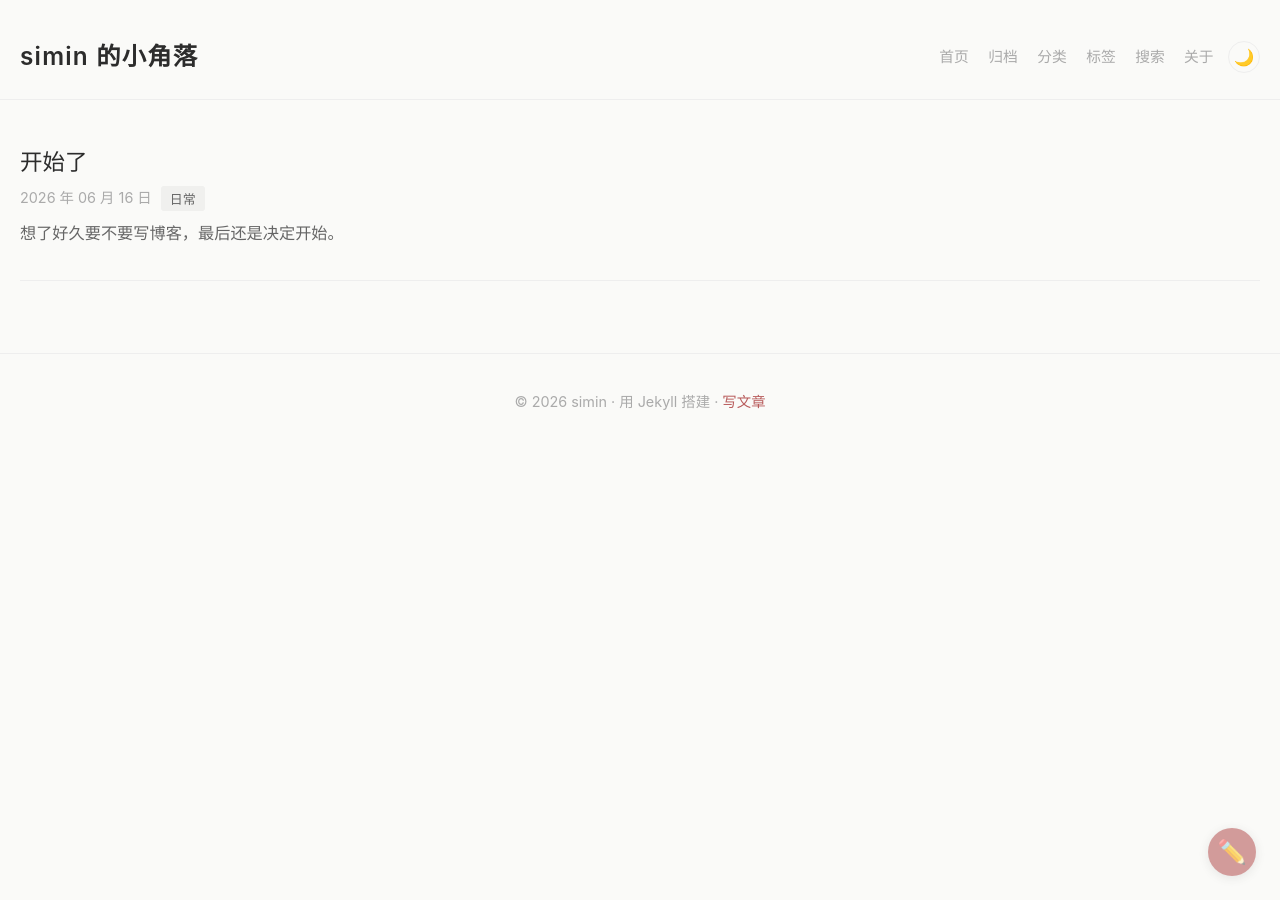
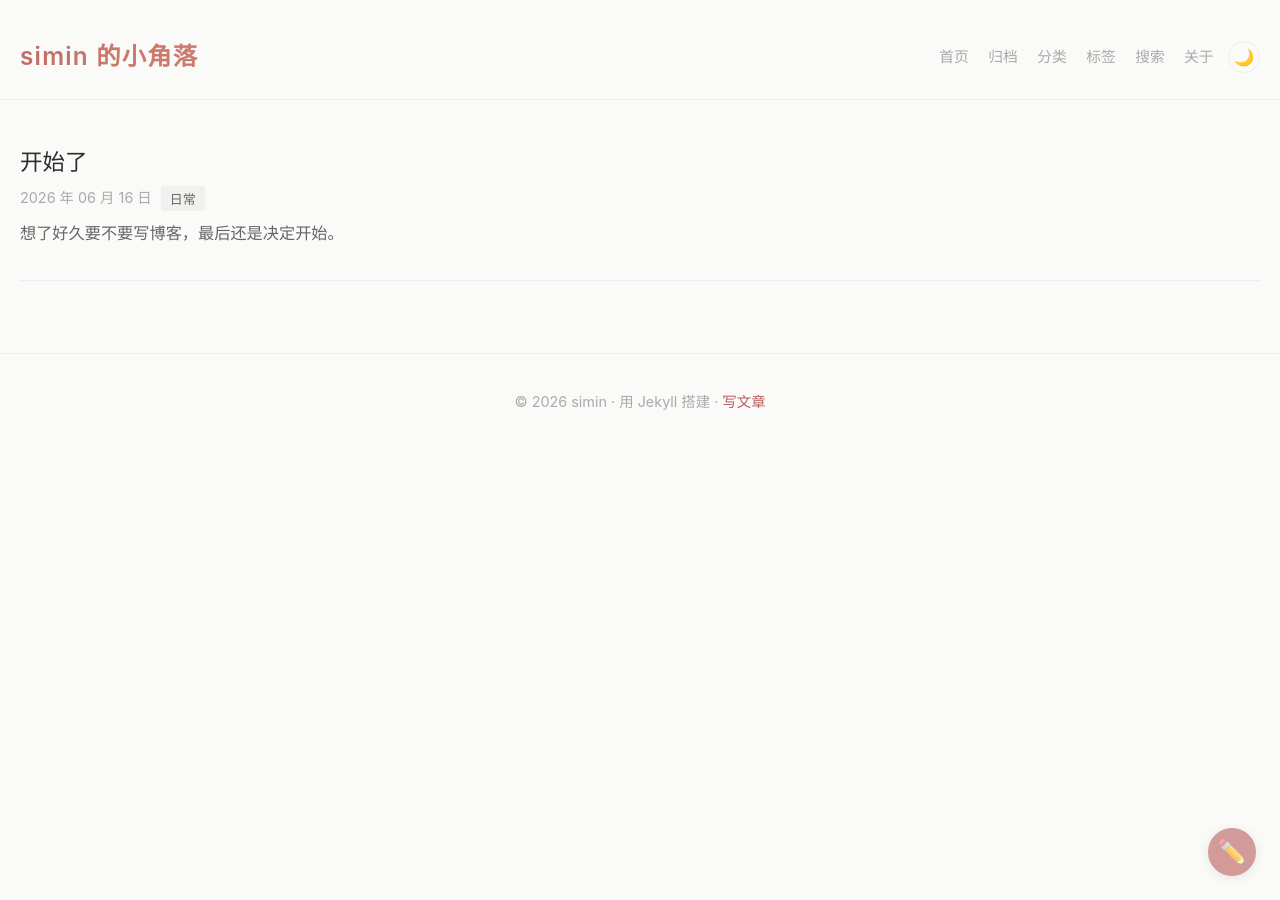
Before and after one commit to siminles/siminles.github.io, a Jekyll site: the page built from index.html, in a window 1280 px wide. Built offline with Jekyll 4.4.1, drawn with Linux system fonts in a browser that asks for light colours.

Commit message:
标题「simin的小角落」加渐变色流动动画

```diff
--- a/assets/style.css
+++ b/assets/style.css
@@ -66,6 +66,17 @@
   color: var(--text);
   text-decoration: none;
   letter-spacing: 0.05em;
+  background: linear-gradient(135deg, var(--accent), #c97a6a, var(--accent-light), #d4a07a);
+  background-size: 300% 300%;
+  -webkit-background-clip: text;
+  background-clip: text;
+  -webkit-text-fill-color: transparent;
+  animation: titleShimmer 4s ease-in-out infinite;
+}
+
+@keyframes titleShimmer {
+  0%, 100% { background-position: 0% 50%; }
+  50% { background-position: 100% 50%; }
 }
 
 .site-header nav a {
```
